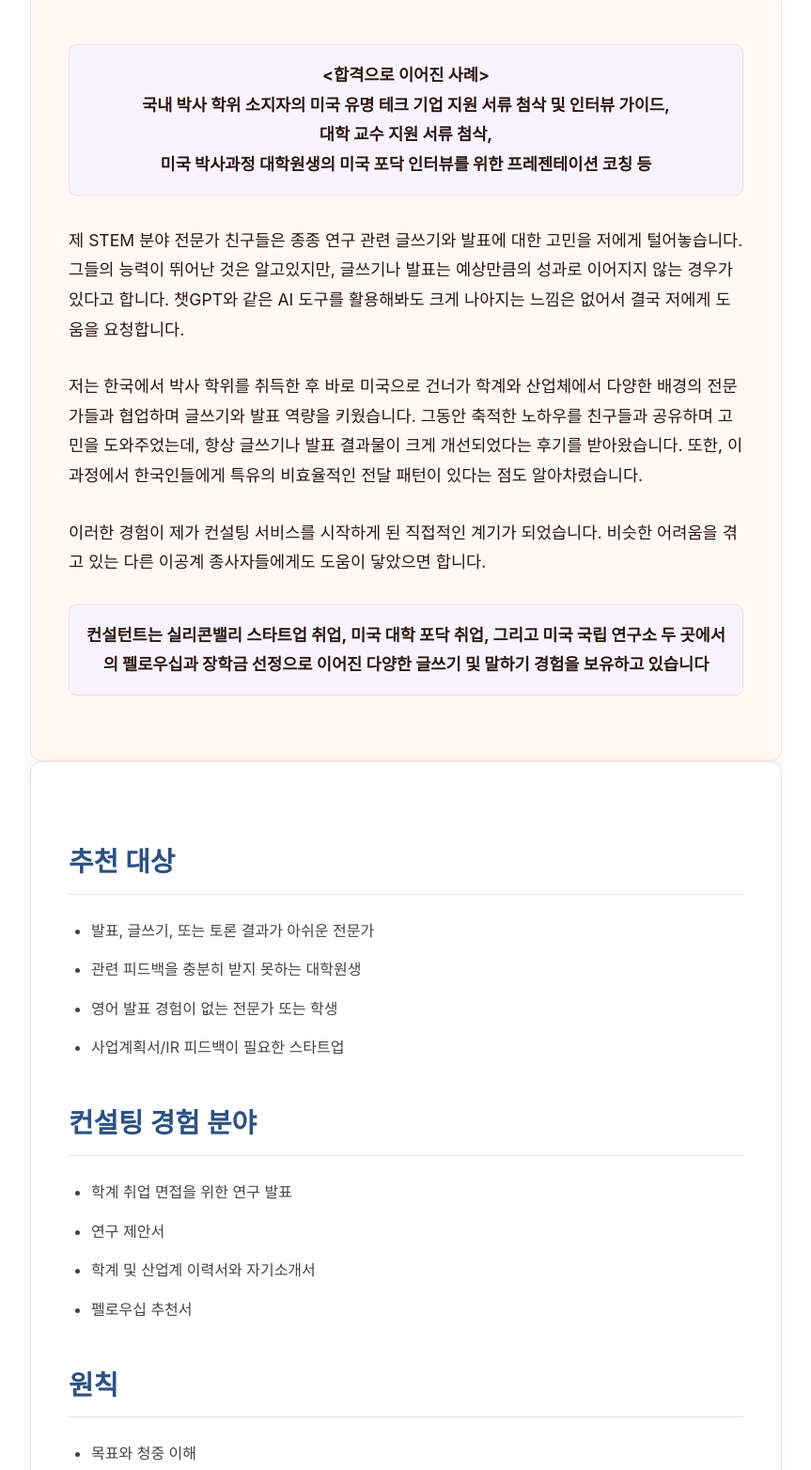
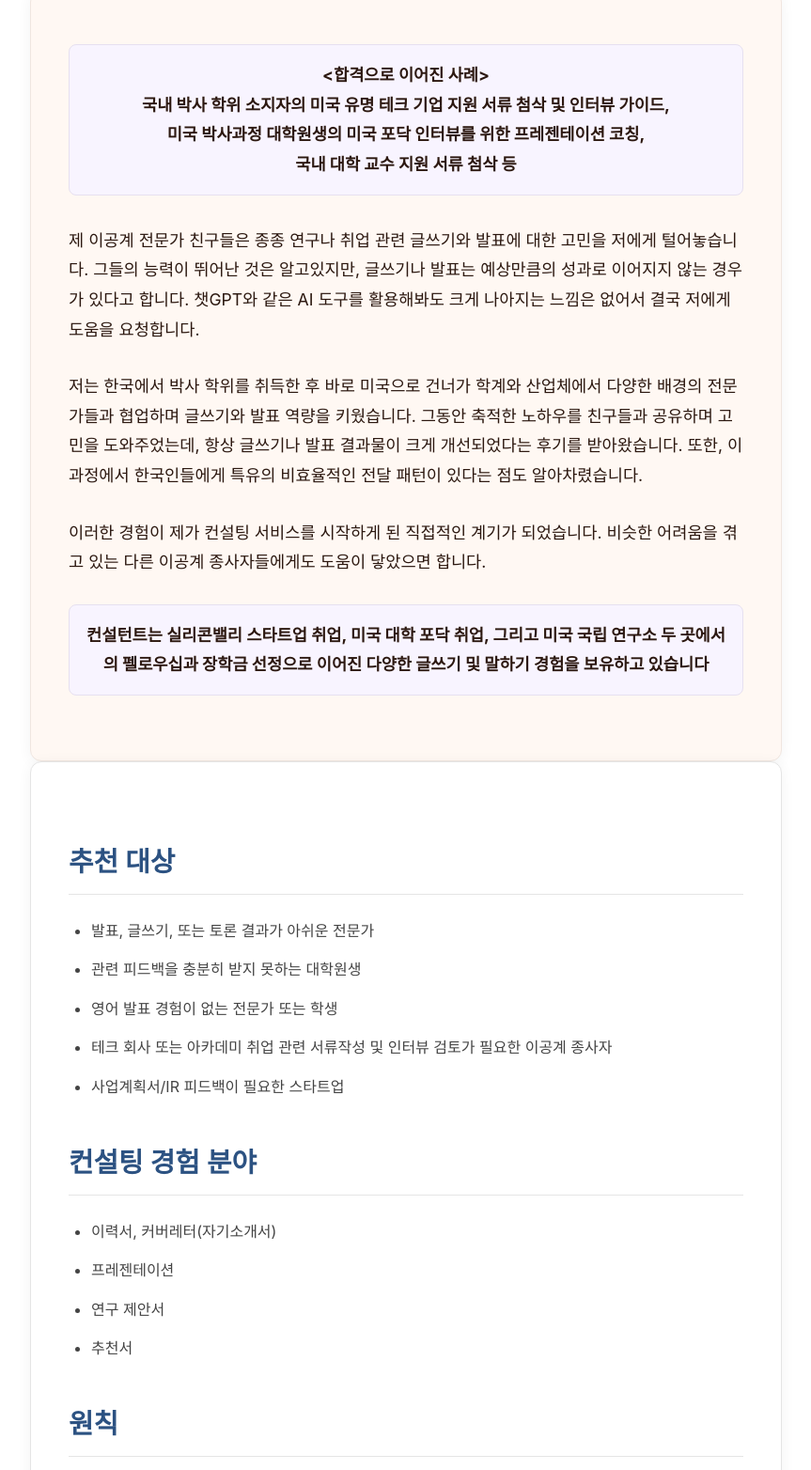
Before and after one commit to mkim-datascience/mkim-datascience.github.io, a plain HTML site: page tcc/ko.html in a window 1280 px wide. Shown: the part 485-2049 px from the top of the page at 94% size, without its empty margins (208-1071 px from the left). Drawn offline with Linux system fonts and the light colour scheme.

Commit message:
text editing for better service description

```diff
--- a/tcc/ko.html
+++ b/tcc/ko.html
@@ -295,7 +295,7 @@
 <body>
     <header>
         <h1>Technical Communication Consulting</h1>
-        <p>아무리 <b>중요한 연구</b>라도 그에 못 미치는 <b>커뮤니케이션 스킬</b>로 전달된다면 <b>저평가받을 수 있습니다.</b></p>
+        <p>아무리 중요한 내용이라도 그에 못 미치는 <b>커뮤니케이션 스킬</b>로 전달된다면 <b>저평가받을 수 있습니다.</b></p>
         <p><b>챗GPT가 도와줄 수 없는</b> 부분을 도와드립니다.</p>
         <div class="nav-buttons">
             <a href="en.html" class="nav-button">English</a>
@@ -307,11 +307,11 @@
         <section class="container">
             <p class="highlight-text"><b> &lt;합격으로 이어진 사례&gt;<br>
                 국내 박사 학위 소지자의 미국 유명 테크 기업 지원 서류 첨삭 및 인터뷰 가이드,<br>
-                대학 교수 지원 서류 첨삭,<br>
-                미국 박사과정 대학원생의 미국 포닥 인터뷰를 위한 프레젠테이션 코칭
+                미국 박사과정 대학원생의 미국 포닥 인터뷰를 위한 프레젠테이션 코칭, <br>
+                국내 대학 교수 지원 서류 첨삭
                 등</b></p>
             <p>
-                제 STEM 분야 전문가 친구들은 종종 연구 관련 글쓰기와 발표에 대한 고민을 저에게 털어놓습니다.
+                제 이공계 전문가 친구들은 종종 연구나 취업 관련 글쓰기와 발표에 대한 고민을 저에게 털어놓습니다.
                 그들의 능력이 뛰어난 것은 알고있지만, 글쓰기나 발표는 예상만큼의 성과로 이어지지 않는 경우가 있다고 합니다.
                 챗GPT와 같은 AI 도구를 활용해봐도 크게 나아지는 느낌은 없어서 결국 저에게 도움을 요청합니다.
             </p>
@@ -338,16 +338,17 @@
                 <li>발표, 글쓰기, 또는 토론 결과가 아쉬운 전문가</li>
                 <li>관련 피드백을 충분히 받지 못하는 대학원생</li>
                 <li>영어 발표 경험이 없는 전문가 또는 학생</li>
+                <li>테크 회사 또는 아카데미 취업 관련 서류작성 및 인터뷰 검토가 필요한 이공계 종사자</li>
                 <li>사업계획서/IR 피드백이 필요한 스타트업</li>
             </ul>
 
             <h2>컨설팅 경험 분야</h2>
             <p>
                 <ul>
-                    <li>학계 취업 면접을 위한 연구 발표</li>
+                    <li>이력서, 커버레터(자기소개서)</li>
+                    <li>프레젠테이션</li>
                     <li>연구 제안서</li>
-                    <li>학계 및 산업계 이력서와 자기소개서</li>
-                    <li>펠로우십 추천서</li>
+                    <li>추천서</li>
                 </ul>
             </p>
 
```
Also changed, not shown: tcc/en.html (+3 -2 lines).
